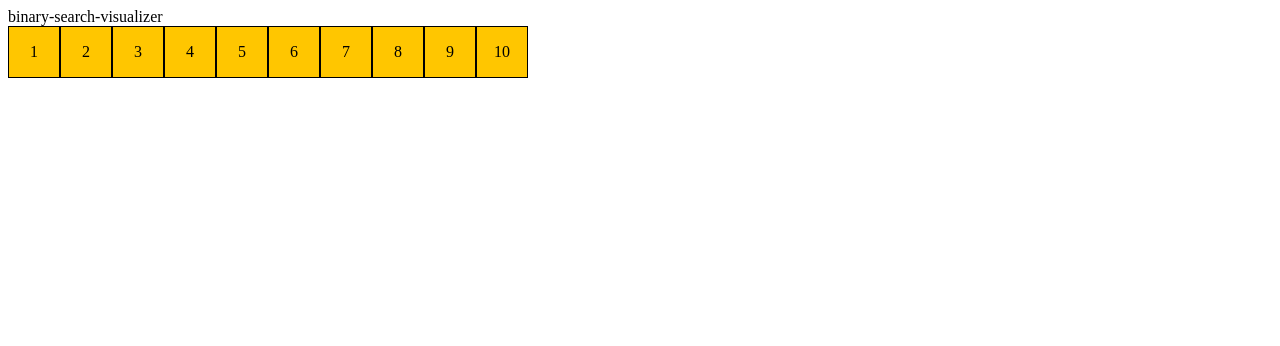
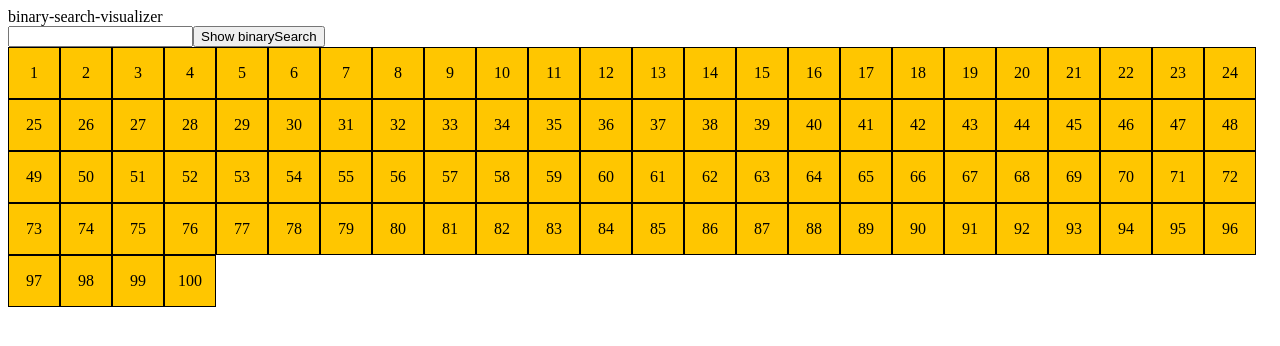
Before and after one commit to krzysztofkar/binary-search-visualizer, a React (Create React App) app: page / in a window 1280 px wide. Shown: the top 346 px of the page. Built offline with nearby package versions, Linux system fonts and the light colour scheme.

Commit message:
add binarySearch algorithm

```diff
--- a/src/components/Board.js
+++ b/src/components/Board.js
@@ -1,9 +1,10 @@
 import React, { useState } from "react";
 import "./Board.css";
+import binarySearch from "./binarySearch";
 
 const createBoxes = () => {
   const boxes = [];
-  for (let i = 1; i <= 10; i++) {
+  for (let i = 1; i <= 100; i++) {
     boxes.push(i);
   }
   return boxes;
@@ -11,13 +12,28 @@ const createBoxes = () => {
 
 const Board = () => {
   let [board, setBoard] = useState(createBoxes());
+  const [number, setNumber] = useState("");
+
+  const handleSubmit = e => {
+    e.preventDefault();
+    const boxes = document.querySelectorAll(".box");
+    console.log(binarySearch(boxes, number));
+  };
 
   return (
     <div>
+      <form onSubmit={handleSubmit}>
+        <input
+          type="number"
+          value={number}
+          onChange={e => setNumber(e.target.value)}
+        />
+        <button type="submit"> Show binarySearch </button>
+      </form>
       <div className="container">
-        {board.map(number => {
+        {board.map((number, index) => {
           return (
-            <div className="box" key={number}>
+            <div className="box" key={number} id={number}>
               <span>{number}</span>
             </div>
           );
--- /dev/null
+++ b/src/components/binarySearch.js
@@ -0,0 +1,20 @@
+const binarySearch = (array, target) => {
+  let min = 0;
+  let max = array.length - 1;
+  target = parseInt(target);
+
+  while (min <= max) {
+    let guess = Math.floor((min + max) / 2);
+
+    if (target == array[guess].id) {
+      return console.log("Target was found at index " + guess);
+    } else if (target > array[guess].id) {
+      min = guess + 1;
+    } else if (target < array[guess].id) {
+      max = guess - 1;
+    }
+  }
+  return "Target value not found in array";
+};
+
+export default binarySearch;
```
